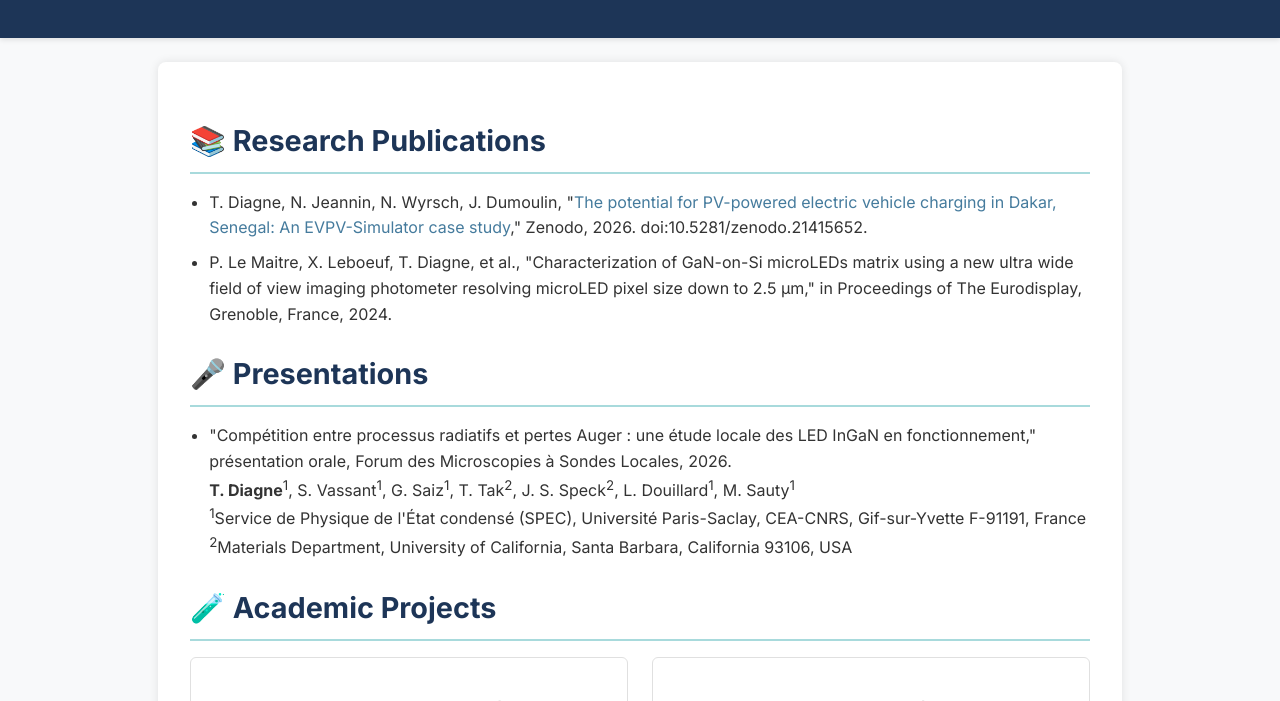
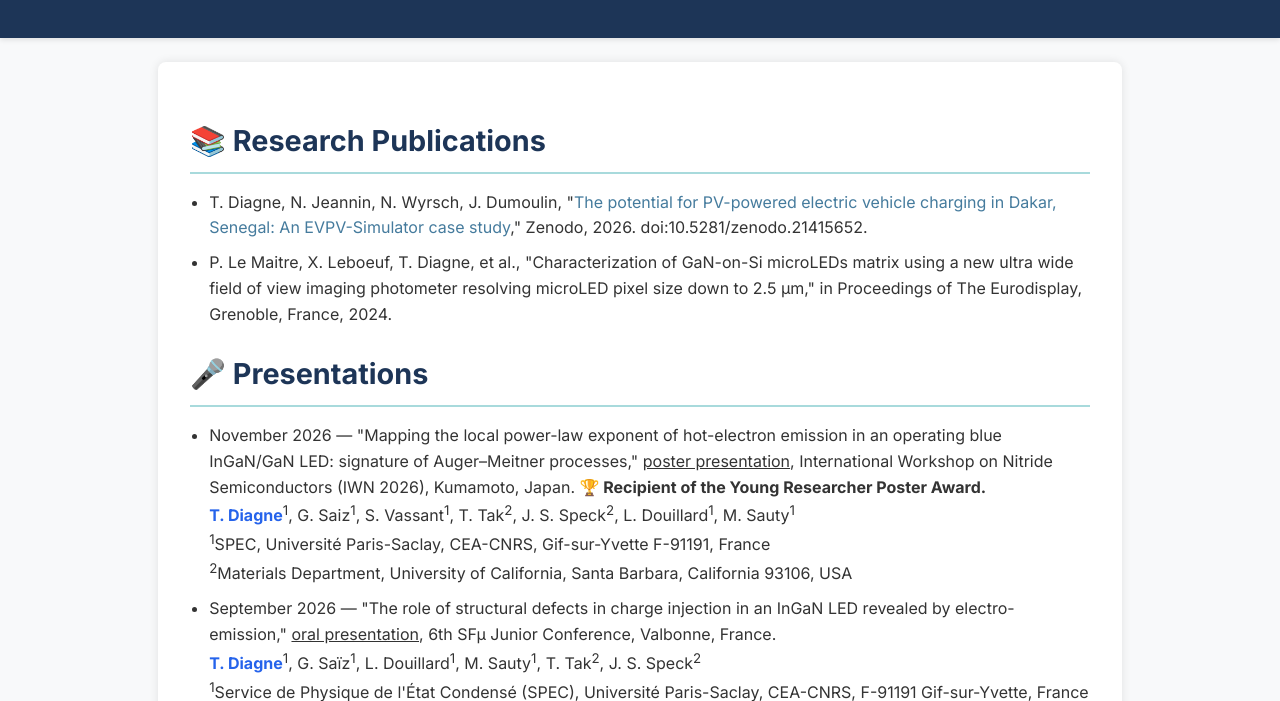
Before and after one commit to talladiagne/talladiagne.github.io, a plain HTML site: page index.html in a window 1280 px wide. Both pictures are taken after a click on the link "Projects". Shown: the part 99-800 px from the top of the page. Drawn offline with Linux system fonts and the light colour scheme.

Commit message:
Update index.html

```diff
--- a/index.html
+++ b/index.html
@@ -554,12 +554,33 @@
         </li>
       </ul>
 
+
+
 <h2 data-en="🎤 Presentations" data-fr="🎤 Présentations">🎤 Presentations</h2>
 <ul>
-        <li data-en="&quot;Competition between radiative processes and Auger losses: a local study of operating InGaN LEDs,&quot; oral presentation, Forum des Microscopies à Sondes Locales, 2026.<br><strong>T. Diagne</strong><sup>1</sup>, S. Vassant<sup>1</sup>, G. Saiz<sup>1</sup>, T. Tak<sup>2</sup>, J. S. Speck<sup>2</sup>, L. Douillard<sup>1</sup>, M. Sauty<sup>1</sup><br><sup>1</sup>Service de Physique de l'État condensé (SPEC), Université Paris-Saclay, CEA-CNRS, Gif-sur-Yvette F-91191, France; <sup>2</sup>Materials Department, University of California, Santa Barbara, California 93106, USA"
-            data-fr="&quot;Compétition entre processus radiatifs et pertes Auger : une étude locale des LED InGaN en fonctionnement,&quot; présentation orale, Forum des Microscopies à Sondes Locales, 2026.<br><strong>T. Diagne</strong><sup>1</sup>, S. Vassant<sup>1</sup>, G. Saiz<sup>1</sup>, T. Tak<sup>2</sup>, J. S. Speck<sup>2</sup>, L. Douillard<sup>1</sup>, M. Sauty<sup>1</sup><br><sup>1</sup>Service de Physique de l'État condensé (SPEC), Université Paris-Saclay, CEA-CNRS, Gif-sur-Yvette F-91191, France; <sup>2</sup>Materials Department, University of California, Santa Barbara, California 93106, USA">
-          "Compétition entre processus radiatifs et pertes Auger : une étude locale des LED InGaN en fonctionnement," présentation orale, Forum des Microscopies à Sondes Locales, 2026.<br>
-          <strong>T. Diagne</strong><sup>1</sup>, S. Vassant<sup>1</sup>, G. Saiz<sup>1</sup>, T. Tak<sup>2</sup>, J. S. Speck<sup>2</sup>, L. Douillard<sup>1</sup>, M. Sauty<sup>1</sup><br>
+  <li
+    data-en="November 2026 — &quot;Mapping the local power-law exponent of hot-electron emission in an operating blue InGaN/GaN LED: signature of Auger–Meitner processes,&quot; <u>poster presentation</u>, International Workshop on Nitride Semiconductors (IWN 2026), Kumamoto, Japan. <strong>🏆 Recipient of the Young Researcher Poster Award.</strong><br><strong style='color:#2563eb;'>T. Diagne</strong><sup>1</sup>, G. Saiz<sup>1</sup>, S. Vassant<sup>1</sup>, T. Tak<sup>2</sup>, J. S. Speck<sup>2</sup>, L. Douillard<sup>1</sup>, M. Sauty<sup>1</sup><br><sup>1</sup>SPEC, Université Paris-Saclay, CEA-CNRS, Gif-sur-Yvette F-91191, France; <sup>2</sup>Materials Department, University of California, Santa Barbara, California 93106, USA"
+    data-fr="Novembre 2026 — &quot;Cartographie de l'exposant local en loi de puissance de l'émission d'électrons chauds dans une LED bleue InGaN/GaN en fonctionnement : signature des processus Auger–Meitner,&quot; <u>présentation poster</u>, International Workshop on Nitride Semiconductors (IWN 2026), Kumamoto, Japon. <strong>🏆 Lauréat du Young Researcher Poster Award.</strong><br><strong style='color:#2563eb;'>T. Diagne</strong><sup>1</sup>, G. Saiz<sup>1</sup>, S. Vassant<sup>1</sup>, T. Tak<sup>2</sup>, J. S. Speck<sup>2</sup>, L. Douillard<sup>1</sup>, M. Sauty<sup>1</sup><br><sup>1</sup>SPEC, Université Paris-Saclay, CEA-CNRS, Gif-sur-Yvette F-91191, France; <sup>2</sup>Materials Department, University of California, Santa Barbara, California 93106, USA">
+    November 2026 — "Mapping the local power-law exponent of hot-electron emission in an operating blue InGaN/GaN LED: signature of Auger–Meitner processes," <u>poster presentation</u>, International Workshop on Nitride Semiconductors (IWN 2026), Kumamoto, Japan. <strong>🏆 Recipient of the Young Researcher Poster Award.</strong><br>
+    <strong style="color:#2563eb;">T. Diagne</strong><sup>1</sup>, G. Saiz<sup>1</sup>, S. Vassant<sup>1</sup>, T. Tak<sup>2</sup>, J. S. Speck<sup>2</sup>, L. Douillard<sup>1</sup>, M. Sauty<sup>1</sup><br>
+    <sup>1</sup>SPEC, Université Paris-Saclay, CEA-CNRS, Gif-sur-Yvette F-91191, France<br>
+    <sup>2</sup>Materials Department, University of California, Santa Barbara, California 93106, USA
+  </li>
+
+  <li
+    data-en="September 2026 — &quot;The role of structural defects in charge injection in an InGaN LED revealed by electro-emission,&quot; <u>poster presentation</u>, 6th Junior Symposium of the French Society for Microscopy (SFµ Junior), Valbonne, France.<br><strong style='color:#2563eb;'>T. Diagne</strong><sup>1</sup>, G. Saïz<sup>1</sup>, L. Douillard<sup>1</sup>, M. Sauty<sup>1</sup>, T. Tak<sup>2</sup>, J. S. Speck<sup>2</sup><br><sup>1</sup>Service de Physique de l'État Condensé (SPEC), Université Paris-Saclay, CEA-CNRS, F-91191 Gif-sur-Yvette, France; <sup>2</sup>Materials Department, University of California, Santa Barbara, California 93106, USA"
+    data-fr="Septembre 2026 — &quot;Rôle des défauts structuraux dans l'injection des charges dans une LED InGaN révélé par électro-émission,&quot; <u>présentation orale</u>, 6e colloque de la Société française des microscopies (SFµ) Junior, Valbonne, France.<br><strong style='color:#2563eb;'>T. Diagne</strong><sup>1</sup>, G. Saïz<sup>1</sup>, L. Douillard<sup>1</sup>, M. Sauty<sup>1</sup>, T. Tak<sup>2</sup>, J. S. Speck<sup>2</sup><br><sup>1</sup>Service de Physique de l'État Condensé (SPEC), Université Paris-Saclay, CEA-CNRS, F-91191 Gif-sur-Yvette, France; <sup>2</sup>Materials Department, University of California, Santa Barbara, California 93106, USA">
+    September 2026 — "The role of structural defects in charge injection in an InGaN LED revealed by electro-emission," <u>oral presentation</u>, 6th SFµ Junior Conference, Valbonne, France.<br>
+    <strong style="color:#2563eb;">T. Diagne</strong><sup>1</sup>, G. Saïz<sup>1</sup>, L. Douillard<sup>1</sup>, M. Sauty<sup>1</sup>, T. Tak<sup>2</sup>, J. S. Speck<sup>2</sup><br>
+    <sup>1</sup>Service de Physique de l'État Condensé (SPEC), Université Paris-Saclay, CEA-CNRS, F-91191 Gif-sur-Yvette, France<br>
+    <sup>2</sup>Materials Department, University of California, Santa Barbara, California 93106, USA
+  </li>
+
+  <li
+    data-en="June 2026 — &quot;Competition between radiative processes and Auger losses: a local study of operating InGaN LEDs,&quot; <u>oral presentation</u>, Forum des Microscopies à Sondes Locales, Saint-Rémy-lès-Chevreuse, France.<br><strong style='color:#2563eb;'>T. Diagne</strong><sup>1</sup>, S. Vassant<sup>1</sup>, G. Saiz<sup>1</sup>, T. Tak<sup>2</sup>, J. S. Speck<sup>2</sup>, L. Douillard<sup>1</sup>, M. Sauty<sup>1</sup><br><sup>1</sup>Service de Physique de l'État condensé (SPEC), Université Paris-Saclay, CEA-CNRS, Gif-sur-Yvette F-91191, France; <sup>2</sup>Materials Department, University of California, Santa Barbara, California 93106, USA"
+    data-fr="Juin 2026 — &quot;Compétition entre processus radiatifs et pertes Auger : une étude locale des LED InGaN en fonctionnement,&quot; <u>présentation orale</u>, Forum des Microscopies à Sondes Locales, Saint-Rémy-lès-Chevreuse, France.<br><strong style='color:#2563eb;'>T. Diagne</strong><sup>1</sup>, S. Vassant<sup>1</sup>, G. Saiz<sup>1</sup>, T. Tak<sup>2</sup>, J. S. Speck<sup>2</sup>, L. Douillard<sup>1</sup>, M. Sauty<sup>1</sup><br><sup>1</sup>Service de Physique de l'État condensé (SPEC), Université Paris-Saclay, CEA-CNRS, Gif-sur-Yvette F-91191, France; <sup>2</sup>Materials Department, University of California, Santa Barbara, California 93106, USA">
+    June 2026 — "Competition between radiative processes and Auger losses: a local study of operating InGaN LEDs," <u>oral presentation</u>, Forum des Microscopies à Sondes Locales, Saint-Rémy-lès-Chevreuse, France.<br>
+    <strong style="color:#2563eb;">T. Diagne</strong><sup>1</sup>, S. Vassant<sup>1</sup>, G. Saiz<sup>1</sup>, T. Tak<sup>2</sup>, J. S. Speck<sup>2</sup>, L. Douillard<sup>1</sup>, M. Sauty<sup>1</sup><br>
     <sup>1</sup>Service de Physique de l'État condensé (SPEC), Université Paris-Saclay, CEA-CNRS, Gif-sur-Yvette F-91191, France<br>
     <sup>2</sup>Materials Department, University of California, Santa Barbara, California 93106, USA
   </li>
```
Lines whose indentation alone changed are shown as unchanged.
